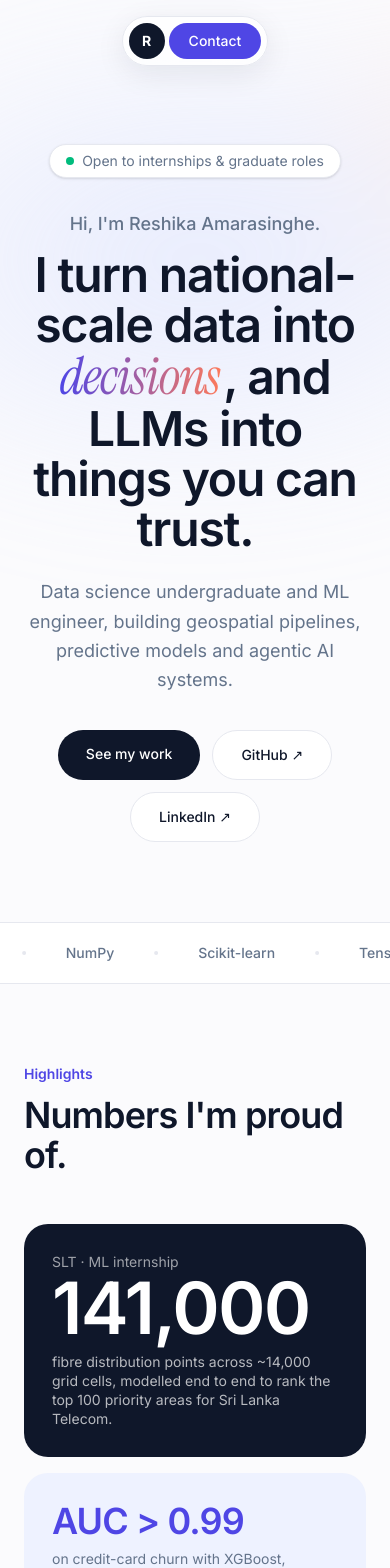
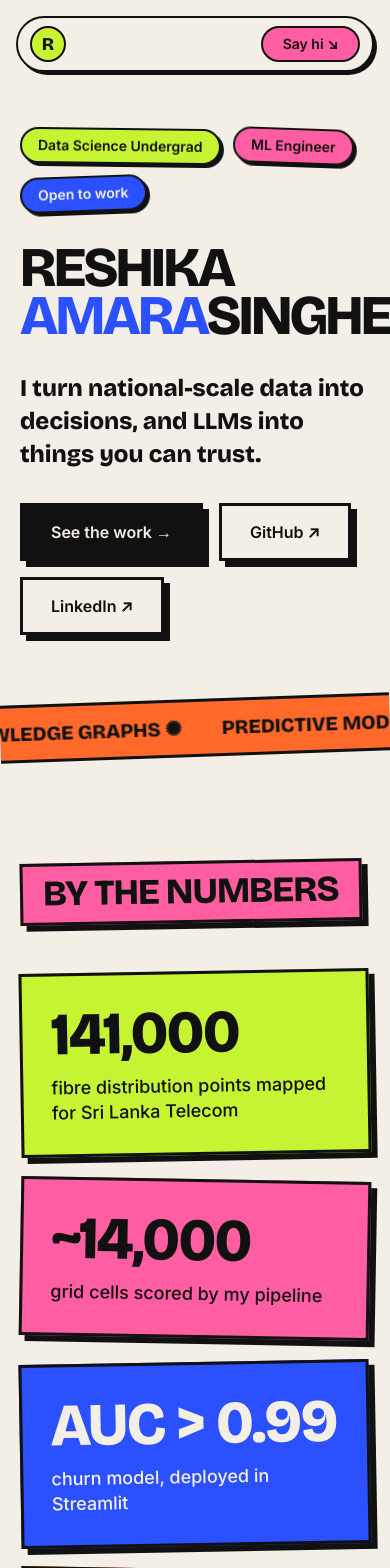
Before and after one commit to reshika1219/Reshika-Amarasinghe-Portfolio, a React (Vite) app: page / in a window 390 px wide. Shown: the top 1568 px of the page. Built offline with nearby package versions, Linux system fonts and the light colour scheme; the HTML template or start-up script is replaced by a standard one.

Commit message:
Bold playful direction: neo-brutalist cards, giant type, ribbon marquee

```diff
--- a/index.html
+++ b/index.html
@@ -6,10 +6,10 @@
     <meta name="viewport" content="width=device-width, initial-scale=1.0" />
     <title>Reshika Amarasinghe — Data Science & ML</title>
     <meta name="description" content="Portfolio of Reshika Amarasinghe: data science undergraduate, ML engineer intern, builder of geospatial pipelines and agentic AI systems." />
-    <meta name="theme-color" content="#fbfbfd" />
+    <meta name="theme-color" content="#f4efe6" />
     <link rel="preconnect" href="https://fonts.googleapis.com" />
     <link rel="preconnect" href="https://fonts.gstatic.com" crossorigin />
-    <link href="https://fonts.googleapis.com/css2?family=Inter:wght@400;500;600;700&family=Instrument+Serif:ital@0;1&display=swap" rel="stylesheet" />
+    <link href="https://fonts.googleapis.com/css2?family=Bricolage+Grotesque:opsz,wght@12..96,500;12..96,800&family=Inter:wght@400;500;600&display=swap" rel="stylesheet" />
   </head>
   <body>
     <div id="root"></div>
--- a/src/App.jsx
+++ b/src/App.jsx
@@ -1,11 +1,11 @@
 import Nav from './components/Nav'
 import Hero from './components/Hero'
-import Highlights from './components/Highlights'
+import Numbers from './components/Numbers'
 import Experience from './components/Experience'
 import Projects from './components/Projects'
 import Skills from './components/Skills'
 import Contact from './components/Contact'
 
 export default function App() {
-  return (<><Nav /><main><Hero /><Highlights /><Experience /><Projects /><Skills /><Contact /></main></>)
+  return (<><Nav /><main><Hero /><Numbers /><Experience /><Projects /><Skills /><Contact /></main></>)
 }
--- a/src/components/Contact.jsx
+++ b/src/components/Contact.jsx
@@ -3,22 +3,18 @@ import { profile, education, honors } from '../data/content'
 
 export default function Contact() {
   return (
-    <Section id="contact" label="About & contact" title="A bit more about me.">
-      <div className="grid gap-5 md:grid-cols-2">
-        <p className="rounded-3xl border border-line bg-white p-8 text-lg leading-relaxed text-ink/80 md:col-span-2">{profile.summary}</p>
-        <div className="rounded-3xl border border-line bg-white p-8"><h3 className="text-sm font-semibold text-brand">Education</h3><div className="mt-4 space-y-5">{education.map((e) => <div key={e.name}><p className="font-semibold">{e.name}</p><p className="text-sm text-mute">{e.detail}</p><p className="mt-1 text-xs text-mute/80">{e.meta}</p></div>)}</div></div>
-        <div className="rounded-3xl border border-line bg-white p-8"><h3 className="text-sm font-semibold text-brand">Certifications &amp; honors</h3><ul className="mt-4 space-y-2 text-sm">{honors.map((h) => <li key={h.title}>{h.title} <span className="text-mute">· {h.note}</span></li>)}</ul></div>
+    <Section id="contact" title="About & hello" color="bg-pink">
+      <div className="grid gap-6 md:grid-cols-2">
+        <p className="brut bg-cream p-7 text-xl font-medium leading-snug md:col-span-2">{profile.summary}</p>
+        <div className="brut bg-lime p-7"><h3 className="font-display text-xl font-extrabold uppercase">Education</h3><div className="mt-4 space-y-4">{education.map((e) => <div key={e.name}><p className="font-bold">{e.name}</p><p className="text-sm">{e.detail}</p><p className="text-xs opacity-70">{e.meta}</p></div>)}</div></div>
+        <div className="brut bg-tang p-7"><h3 className="font-display text-xl font-extrabold uppercase">Certs & honors</h3><ul className="mt-4 space-y-1.5 text-sm">{honors.map((h) => <li key={h.title}><b>{h.title}</b> · {h.note}</li>)}</ul></div>
       </div>
-      <div className="mt-16 rounded-[2rem] bg-ink p-10 text-center text-white sm:p-16" style={{ backgroundImage: 'radial-gradient(60% 80% at 20% 0%, rgba(79,70,229,.55), transparent), radial-gradient(50% 70% at 90% 100%, rgba(255,122,89,.4), transparent)' }}>
-        <h3 className="mx-auto max-w-2xl text-4xl font-semibold leading-tight tracking-tight sm:text-5xl">Let's build something <span className="serif">useful</span> together.</h3>
-        <p className="mx-auto mt-4 max-w-md text-white/70">Open to internships, graduate roles and research collaborations.</p>
-        <div className="mt-8 flex flex-wrap justify-center gap-3">
-          <a href={`mailto:${profile.email}`} className="rounded-full bg-white px-7 py-3.5 text-sm font-semibold text-ink transition-transform hover:-translate-y-0.5">Email me</a>
-          <a href={profile.linkedin} target="_blank" rel="noreferrer" className="rounded-full border border-white/25 px-7 py-3.5 text-sm font-medium transition-transform hover:-translate-y-0.5">LinkedIn ↗</a>
-          <a href={profile.github} target="_blank" rel="noreferrer" className="rounded-full border border-white/25 px-7 py-3.5 text-sm font-medium transition-transform hover:-translate-y-0.5">GitHub ↗</a>
-        </div>
+      <a href={`mailto:${profile.email}`} className="mt-16 block font-display text-[clamp(3rem,12vw,9rem)] font-extrabold uppercase leading-[.9] tracking-tighter transition-colors hover:text-blue">Say hi →</a>
+      <div className="mt-6 flex flex-wrap gap-4 font-bold">
+        <a href={profile.github} target="_blank" rel="noreferrer" className="brut-sm bg-cream px-5 py-2 hover:bg-lime">GitHub ↗</a>
+        <a href={profile.linkedin} target="_blank" rel="noreferrer" className="brut-sm bg-cream px-5 py-2 hover:bg-lime">LinkedIn ↗</a>
       </div>
-      <p className="mt-12 text-center text-xs text-mute">© {new Date().getFullYear()} Reshika Amarasinghe</p>
+      <p className="mt-16 text-sm font-semibold">© {new Date().getFullYear()} Reshika Amarasinghe</p>
     </Section>
   )
 }
--- a/src/components/Experience.jsx
+++ b/src/components/Experience.jsx
@@ -2,15 +2,17 @@ import { motion } from 'framer-motion'
 import Section from './Section'
 import { experience } from '../data/content'
 
+const colors = ['bg-lime', 'bg-pink', 'bg-blue text-cream']
+
 export default function Experience() {
   return (
-    <Section id="experience" label="Experience" title="Where I've put data to work.">
-      <div className="space-y-4">
-        {experience.map((x) => (
-          <motion.article key={x.org} initial={{ opacity: 0, y: 24 }} whileInView={{ opacity: 1, y: 0 }} viewport={{ once: true, margin: '-60px' }}
-            className="grid gap-6 rounded-3xl border border-line bg-white p-7 sm:p-9 md:grid-cols-[240px_1fr]">
-            <div><p className="text-sm font-medium text-brand">{x.date}</p><h3 className="mt-2 text-xl font-semibold leading-snug">{x.role}</h3><p className="mt-1 text-sm text-mute">{x.org}</p></div>
-            <ul className="space-y-3 leading-relaxed text-ink/80">{x.points.map((p) => <li key={p} className="flex gap-3"><span className="mt-2 h-1.5 w-1.5 shrink-0 rounded-full bg-coral" />{p}</li>)}</ul>
+    <Section id="experience" title="Where I've worked" color="bg-tang">
+      <div className="space-y-8">
+        {experience.map((x, i) => (
+          <motion.article key={x.org} initial={{ opacity: 0, x: i % 2 ? 40 : -40 }} whileInView={{ opacity: 1, x: 0 }} viewport={{ once: true, margin: '-60px' }}
+            className={`brut grid gap-5 p-7 sm:p-9 md:grid-cols-[260px_1fr] ${colors[i % 3]}`}>
+            <div><p className="inline-block border-2 border-current px-2 py-0.5 text-sm font-bold">{x.date}</p><h3 className="mt-4 font-display text-2xl font-extrabold leading-tight">{x.role}</h3><p className="mt-1 font-medium opacity-80">{x.org}</p></div>
+            <ul className="space-y-3 text-lg leading-snug">{x.points.map((p) => <li key={p} className="flex gap-3"><span className="font-extrabold">→</span>{p}</li>)}</ul>
           </motion.article>
         ))}
       </div>
--- a/src/components/Hero.jsx
+++ b/src/components/Hero.jsx
@@ -1,31 +1,31 @@
 import { motion } from 'framer-motion'
-import { profile, skills } from '../data/content'
+import { profile } from '../data/content'
 
-const all = skills.flatMap((g) => g.items.filter(([, t]) => t < 2).map(([n]) => n))
+const words = ['GEOSPATIAL', 'AGENTIC AI', 'RAG', 'GNNs', 'KNOWLEDGE GRAPHS', 'PREDICTIVE MODELS', 'PYTHON', 'SQL', 'R']
 
 export default function Hero() {
-  const fade = (d) => ({ initial: { opacity: 0, y: 24 }, animate: { opacity: 1, y: 0 }, transition: { delay: d, duration: .7, ease: 'easeOut' } })
   return (
-    <section id="top" className="relative overflow-hidden pt-36 sm:pt-44">
-      <div aria-hidden className="pointer-events-none absolute left-1/2 top-0 -z-10 h-[520px] w-[900px] -translate-x-1/2 rounded-full opacity-40 blur-3xl" style={{ background: 'radial-gradient(closest-side, #c7d2fe, transparent), radial-gradient(closest-side at 80% 30%, #ffd9cc, transparent)' }} />
-      <div className="mx-auto max-w-6xl px-6 text-center">
-        <motion.p {...fade(0)} className="mx-auto inline-flex items-center gap-2 rounded-full border border-line bg-white px-4 py-1.5 text-sm text-mute shadow-sm">
-          <i className="h-2 w-2 rounded-full bg-emerald-500" /> Open to internships &amp; graduate roles
-        </motion.p>
-        <motion.p {...fade(.1)} className="mt-8 text-lg font-medium text-mute">Hi, I'm Reshika Amarasinghe.</motion.p>
-        <motion.h1 {...fade(.2)} className="mx-auto mt-3 max-w-4xl text-5xl font-semibold leading-[1.04] tracking-tight sm:text-7xl">
-          I turn national-scale data into <span className="serif grad-text pr-1 text-[1.08em]">decisions</span>, and LLMs into things you can trust.
+    <section id="top" className="relative overflow-hidden px-5 pb-10 pt-32 sm:pt-40">
+      <div className="mx-auto max-w-6xl">
+        <motion.div initial={{ opacity: 0, y: 20 }} animate={{ opacity: 1, y: 0 }} className="flex flex-wrap gap-3">
+          <span className="brut-sm wobble rounded-full bg-lime px-4 py-1.5 text-sm font-bold">Data Science Undergrad</span>
+          <span className="brut-sm rotate-2 rounded-full bg-pink px-4 py-1.5 text-sm font-bold">ML Engineer</span>
+          <span className="brut-sm -rotate-2 rounded-full bg-blue px-4 py-1.5 text-sm font-bold text-cream">Open to work</span>
+        </motion.div>
+        <motion.h1 initial={{ opacity: 0, y: 60 }} animate={{ opacity: 1, y: 0 }} transition={{ delay: .1, duration: .8, type: 'spring', bounce: .3 }}
+          className="mt-8 font-display text-[clamp(3.5rem,13.5vw,11rem)] font-extrabold uppercase leading-[.86] tracking-tighter">
+          Reshika<br /><span className="text-blue">Amara</span>singhe
         </motion.h1>
-        <motion.p {...fade(.35)} className="mx-auto mt-6 max-w-2xl text-lg leading-relaxed text-mute">Data science undergraduate and ML engineer, building geospatial pipelines, predictive models and agentic AI systems.</motion.p>
-        <motion.div {...fade(.5)} className="mt-9 flex flex-wrap justify-center gap-3">
-          <a href="#projects" className="rounded-full bg-ink px-7 py-3.5 text-sm font-medium text-white transition-transform hover:-translate-y-0.5">See my work</a>
-          <a href={profile.github} target="_blank" rel="noreferrer" className="rounded-full border border-line bg-white px-7 py-3.5 text-sm font-medium transition-transform hover:-translate-y-0.5">GitHub ↗</a>
-          <a href={profile.linkedin} target="_blank" rel="noreferrer" className="rounded-full border border-line bg-white px-7 py-3.5 text-sm font-medium transition-transform hover:-translate-y-0.5">LinkedIn ↗</a>
+        <motion.p initial={{ opacity: 0 }} animate={{ opacity: 1 }} transition={{ delay: .5 }} className="mt-8 max-w-2xl font-display text-2xl font-semibold leading-snug sm:text-3xl">{profile.tagline}</motion.p>
+        <motion.div initial={{ opacity: 0 }} animate={{ opacity: 1 }} transition={{ delay: .7 }} className="mt-8 flex flex-wrap gap-4">
+          <a href="#projects" className="brut brut-hover bg-ink px-7 py-3.5 font-bold text-cream">See the work →</a>
+          <a href={profile.github} target="_blank" rel="noreferrer" className="brut brut-hover bg-cream px-7 py-3.5 font-bold">GitHub ↗</a>
+          <a href={profile.linkedin} target="_blank" rel="noreferrer" className="brut brut-hover bg-cream px-7 py-3.5 font-bold">LinkedIn ↗</a>
         </motion.div>
       </div>
-      <div className="mt-20 overflow-hidden border-y border-line bg-white py-5" aria-hidden>
-        <div className="marquee flex w-max gap-10 whitespace-nowrap text-sm font-medium text-mute">
-          {[...all, ...all].map((n, i) => <span key={i} className="flex items-center gap-10">{n}<i className="h-1 w-1 rounded-full bg-line" /></span>)}
+      <div className="relative -mx-5 mt-16 -rotate-2 overflow-hidden border-y-[3px] border-ink bg-tang py-3" aria-hidden>
+        <div className="ribbon flex w-max whitespace-nowrap font-display text-xl font-extrabold">
+          {[...words, ...words, ...words, ...words].map((w, i) => <span key={i} className="mx-5">{w} ✺</span>)}
         </div>
       </div>
     </section>
--- a/src/components/Highlights.jsx
+++ /dev/null
@@ -1,26 +0,0 @@
-import { motion } from 'framer-motion'
-import Section from './Section'
-
-const cards = [
-  { cls: 'sm:col-span-2 sm:row-span-2 bg-ink text-white', big: '141,000', sub: 'fibre distribution points across ~14,000 grid cells, modelled end to end to rank the top 100 priority areas for Sri Lanka Telecom.', tag: 'SLT · ML internship', bigCls: 'text-7xl sm:text-8xl' },
-  { cls: 'bg-indigo-50', big: 'AUC > 0.99', sub: 'on credit-card churn with XGBoost, deployed in Streamlit.', bigCls: 'text-4xl text-brand' },
-  { cls: 'bg-orange-50', big: '471', sub: 'participants in an A/B study on visual clarity and comprehension.', bigCls: 'text-5xl text-coral' },
-  { cls: 'bg-emerald-50', big: '17 / 51', sub: 'features engineered from raw variables.', bigCls: 'text-4xl text-emerald-600' },
-  { cls: 'bg-sky-50', big: '3.37', sub: 'CGPA / 4.0 · BSc (Hons) Data Science, SLIIT.', bigCls: 'text-5xl text-sky-600' },
-]
-
-export default function Highlights() {
-  return (
-    <Section id="highlights" label="Highlights" title="Numbers I'm proud of.">
-      <div className="grid gap-4 sm:grid-cols-4 sm:auto-rows-[200px]">
-        {cards.map((c, i) => (
-          <motion.div key={c.big} initial={{ opacity: 0, y: 24 }} whileInView={{ opacity: 1, y: 0 }} viewport={{ once: true }} transition={{ delay: i * .08 }}
-            className={`flex flex-col justify-between rounded-3xl p-7 ${c.cls}`}>
-            {c.tag && <p className="text-sm text-white/60">{c.tag}</p>}
-            <div className="mt-auto"><p className={`font-semibold tracking-tight ${c.bigCls}`}>{c.big}</p><p className={`mt-2 text-sm leading-snug ${c.tag ? 'text-white/70' : 'text-mute'}`}>{c.sub}</p></div>
-          </motion.div>
-        ))}
-      </div>
-    </Section>
-  )
-}
--- a/src/components/Nav.jsx
+++ b/src/components/Nav.jsx
@@ -1,12 +1,12 @@
-const links = [['highlights', 'Highlights'], ['experience', 'Experience'], ['projects', 'Projects'], ['skills', 'Skills']]
+const links = [['numbers', 'Numbers'], ['experience', 'Work'], ['projects', 'Projects'], ['skills', 'Skills']]
 
 export default function Nav() {
   return (
-    <header className="fixed inset-x-0 top-4 z-50 flex justify-center px-4">
-      <nav className="flex items-center gap-1 rounded-full border border-line bg-white/80 p-1.5 shadow-[0_8px_30px_rgba(15,23,42,.08)] backdrop-blur-xl">
-        <a href="#top" className="grid h-9 w-9 place-items-center rounded-full bg-ink text-sm font-bold text-white">R</a>
-        {links.map(([id, l]) => <a key={id} href={`#${id}`} className="hidden rounded-full px-4 py-2 text-sm text-mute transition-colors hover:bg-black/5 hover:text-ink sm:block">{l}</a>)}
-        <a href="#contact" className="rounded-full bg-brand px-5 py-2 text-sm font-medium text-white transition-colors hover:bg-indigo-700">Contact</a>
+    <header className="fixed inset-x-0 top-0 z-50 px-4 pt-4">
+      <nav className="brut-sm mx-auto flex max-w-3xl items-center justify-between rounded-full bg-cream px-3 py-2">
+        <a href="#top" className="grid h-9 w-9 place-items-center rounded-full border-2 border-ink bg-lime font-display text-lg font-extrabold">R</a>
+        <ul className="hidden gap-1 sm:flex">{links.map(([id, l]) => <li key={id}><a href={`#${id}`} className="rounded-full px-4 py-1.5 text-sm font-semibold transition-colors hover:bg-ink hover:text-cream">{l}</a></li>)}</ul>
+        <a href="#contact" className="rounded-full border-2 border-ink bg-pink px-5 py-1.5 text-sm font-bold transition-transform hover:-rotate-3">Say hi ↘</a>
       </nav>
     </header>
   )
--- /dev/null
+++ b/src/components/Numbers.jsx
@@ -0,0 +1,25 @@
+import { motion } from 'framer-motion'
+import Section from './Section'
+
+const nums = [
+  ['141,000', 'fibre distribution points mapped for Sri Lanka Telecom', 'bg-lime', '-rotate-1'],
+  ['~14,000', 'grid cells scored by my pipeline', 'bg-pink', 'rotate-1'],
+  ['AUC > 0.99', 'churn model, deployed in Streamlit', 'bg-blue text-cream', '-rotate-1'],
+  ['471', 'participants in my data-viz study', 'bg-tang', 'rotate-1'],
+]
+
+export default function Numbers() {
+  return (
+    <Section id="numbers" title="By the numbers" color="bg-pink">
+      <div className="grid gap-6 sm:grid-cols-2">
+        {nums.map(([n, l, c, r], i) => (
+          <motion.div key={n} initial={{ opacity: 0, y: 40, rotate: 0 }} whileInView={{ opacity: 1, y: 0 }} viewport={{ once: true }} transition={{ delay: i * .08 }}
+            className={`brut brut-hover p-7 ${c} ${r}`}>
+            <p className="font-display text-6xl font-extrabold leading-none tracking-tight sm:text-7xl">{n}</p>
+            <p className="mt-3 max-w-xs text-lg font-medium leading-snug">{l}</p>
+          </motion.div>
+        ))}
+      </div>
+    </Section>
+  )
+}
--- a/src/components/Projects.jsx
+++ b/src/components/Projects.jsx
@@ -3,25 +3,24 @@ import { motion } from 'framer-motion'
 import Section from './Section'
 import { projects } from '../data/content'
 
-const tints = ['bg-indigo-50', 'bg-orange-50', 'bg-emerald-50', 'bg-sky-50', 'bg-rose-50', 'bg-amber-50', 'bg-violet-50']
+const colors = ['bg-lime', 'bg-pink', 'bg-blue text-cream', 'bg-tang', 'bg-cream', 'bg-lime', 'bg-pink']
 
 export default function Projects() {
   const [open, setOpen] = useState(null)
   return (
-    <Section id="projects" label="Projects" title="Things I've built.">
-      <div className="grid gap-5 md:grid-cols-2">
+    <Section id="projects" title="Projects" color="bg-blue text-cream">
+      <div className="grid gap-6 md:grid-cols-2">
         {projects.map((p, i) => {
           const on = open === p.id
           return (
-            <motion.article key={p.id} layout initial={{ opacity: 0, y: 24 }} whileInView={{ opacity: 1, y: 0 }} viewport={{ once: true, margin: '-40px' }} className="flex flex-col overflow-hidden rounded-3xl border border-line bg-white transition-shadow hover:shadow-[0_20px_50px_rgba(15,23,42,.08)]">
-              <div className={`${tints[i % tints.length]} px-7 py-6`}><p className="text-sm font-medium text-mute">{p.year} · {p.status}</p><p className="mt-6 text-2xl font-semibold tracking-tight">{p.metric}</p></div>
-              <div className="flex flex-1 flex-col p-7">
-                <h3 className="text-xl font-semibold leading-snug">{p.title}</h3>
-                <p className="mt-2 leading-relaxed text-mute">{p.summary}</p>
-                {on && <ul className="mt-5 space-y-3">{[p.q, p.w, p.e, p.r].map(([h, d]) => <li key={h} className="text-sm"><span className="font-medium">{h}.</span> <span className="text-mute">{d}</span></li>)}</ul>}
-                <p className="mt-5 flex flex-wrap gap-2">{p.stack.map((t) => <span key={t} className="rounded-full bg-black/5 px-3 py-1 text-xs font-medium text-ink/70">{t}</span>)}</p>
-                <button onClick={() => setOpen(on ? null : p.id)} aria-expanded={on} className="mt-6 self-start text-sm font-medium text-brand hover:underline">{on ? 'Show less' : 'Read more'} {on ? '↑' : '↓'}</button>
-              </div>
+            <motion.article key={p.id} layout initial={{ opacity: 0, y: 40 }} whileInView={{ opacity: 1, y: 0 }} viewport={{ once: true, margin: '-40px' }} className={`brut brut-hover flex flex-col p-6 sm:p-7 ${colors[i]}`}>
+              <p className="text-sm font-bold uppercase tracking-wide opacity-70">{p.year} · {p.status}</p>
+              <h3 className="mt-3 font-display text-2xl font-extrabold leading-tight sm:text-3xl">{p.title}</h3>
+              <p className="mt-3 inline-block self-start border-2 border-current px-3 py-1 text-sm font-bold">{p.metric}</p>
+              <p className="mt-4 leading-relaxed">{p.summary}</p>
+              {on && <ul className="mt-4 space-y-2">{[p.q, p.w, p.e, p.r].map(([h, d]) => <li key={h} className="text-sm leading-snug"><b>{h}.</b> {d}</li>)}</ul>}
+              <p className="mt-4 flex flex-wrap gap-2">{p.stack.map((t) => <span key={t} className="rounded-full border-2 border-current px-2.5 py-0.5 text-xs font-bold">{t}</span>)}</p>
+              <button onClick={() => setOpen(on ? null : p.id)} aria-expanded={on} className="mt-5 self-start border-2 border-current px-4 py-1.5 text-sm font-bold transition-colors hover:bg-ink hover:text-cream">{on ? 'Close −' : 'Details +'}</button>
             </motion.article>
           )
         })}
--- a/src/components/Section.jsx
+++ b/src/components/Section.jsx
@@ -1,12 +1,10 @@
 import { motion } from 'framer-motion'
 
-export default function Section({ id, label, title, children }) {
+export default function Section({ id, title, color = 'bg-lime', children }) {
   return (
-    <section id={id} className="mx-auto max-w-6xl px-6 py-20 sm:py-28">
-      <motion.div initial={{ opacity: 0, y: 20 }} whileInView={{ opacity: 1, y: 0 }} viewport={{ once: true, margin: '-80px' }} transition={{ duration: .6 }}>
-        <p className="text-sm font-semibold text-brand">{label}</p>
-        <h2 className="mt-3 max-w-3xl text-4xl font-semibold leading-[1.1] tracking-tight sm:text-5xl">{title}</h2>
-      </motion.div>
+    <section id={id} className="mx-auto max-w-6xl px-5 py-16 sm:py-24">
+      <motion.h2 initial={{ opacity: 0, y: 30, rotate: -2 }} whileInView={{ opacity: 1, y: 0, rotate: -1 }} viewport={{ once: true, margin: '-60px' }}
+        className={`brut inline-block ${color} px-5 py-2 font-display text-4xl font-extrabold uppercase tracking-tight sm:text-6xl`}>{title}</motion.h2>
       <div className="mt-12">{children}</div>
     </section>
   )
--- a/src/components/Skills.jsx
+++ b/src/components/Skills.jsx
@@ -1,20 +1,21 @@
 import Section from './Section'
 import { skills } from '../data/content'
 
-const chip = ['bg-ink text-white', 'border border-line bg-white text-ink', 'bg-black/5 text-mute']
+const colors = ['bg-lime', 'bg-pink', 'bg-tang', 'bg-blue text-cream', 'bg-lime', 'bg-pink']
+const rot = ['-rotate-1', 'rotate-1', 'rotate-0', '-rotate-1', 'rotate-1', '-rotate-1']
 
 export default function Skills() {
   return (
-    <Section id="skills" label="Skills" title="My toolkit.">
-      <div className="grid gap-6 sm:grid-cols-2">
-        {skills.map((g) => (
-          <div key={g.cat} className="rounded-3xl border border-line bg-white p-7">
-            <h3 className="text-sm font-semibold text-brand">{g.cat}</h3>
-            <ul className="mt-4 flex flex-wrap gap-2">{g.items.map(([n, t]) => <li key={n} className={`rounded-full px-3.5 py-1.5 text-sm ${chip[t]}`}>{n}</li>)}</ul>
+    <Section id="skills" title="Skills" color="bg-lime">
+      <div className="grid gap-6 md:grid-cols-2">
+        {skills.map((g, i) => (
+          <div key={g.cat} className={`brut p-6 ${colors[i]} ${rot[i]}`}>
+            <h3 className="font-display text-xl font-extrabold uppercase">{g.cat}</h3>
+            <ul className="mt-4 flex flex-wrap gap-2">{g.items.map(([n, t]) => <li key={n} className={`rounded-full border-2 border-current px-3 py-1 text-sm ${t === 0 ? 'bg-ink font-bold text-cream' : t === 1 ? 'font-semibold' : 'font-medium opacity-70'}`}>{n}</li>)}</ul>
           </div>
         ))}
       </div>
-      <p className="mt-6 text-sm text-mute">Filled = what I use most · outlined = comfortable · grey = familiar</p>
+      <p className="mt-6 text-sm font-semibold">Black = my daily drivers · plain = comfortable · faded = familiar</p>
     </Section>
   )
 }
--- a/src/index.css
+++ b/src/index.css
@@ -1,20 +1,23 @@
 @import "tailwindcss";
 
 @theme {
-  --color-bg: #fbfbfd;
-  --color-ink: #0f172a;
-  --color-mute: #64748b;
-  --color-line: #e6e8ef;
-  --color-brand: #4f46e5;
-  --color-coral: #ff7a59;
+  --color-cream: #f4efe6;
+  --color-ink: #111111;
+  --color-blue: #2b50ff;
+  --color-pink: #ff5fa2;
+  --color-lime: #c6f432;
+  --color-tang: #ff6a2b;
+  --font-display: "Bricolage Grotesque", system-ui, sans-serif;
   --font-sans: "Inter", system-ui, sans-serif;
-  --font-serif: "Instrument Serif", Georgia, serif;
 }
 html { scroll-behavior: smooth; }
-body { background: var(--color-bg); color: var(--color-ink); font-family: var(--font-sans); -webkit-font-smoothing: antialiased; }
-::selection { background: #c7d2fe; }
-.serif { font-family: var(--font-serif); font-style: italic; font-weight: 400; }
-.grad-text { background: linear-gradient(90deg, #4f46e5, #ff7a59); -webkit-background-clip: text; background-clip: text; color: transparent; }
-@keyframes marquee { from { transform: translateX(0) } to { transform: translateX(-50%) } }
-.marquee { animation: marquee 40s linear infinite; }
+body { background: var(--color-cream); color: var(--color-ink); font-family: var(--font-sans); -webkit-font-smoothing: antialiased; overflow-x: hidden; }
+::selection { background: var(--color-lime); }
+.brut { border: 3px solid var(--color-ink); box-shadow: 6px 6px 0 var(--color-ink); transition: transform .15s, box-shadow .15s; }
+.brut-hover:hover { transform: translate(-3px, -3px); box-shadow: 9px 9px 0 var(--color-ink); }
+.brut-sm { border: 2px solid var(--color-ink); box-shadow: 3px 3px 0 var(--color-ink); }
+@keyframes ribbon { from { transform: translateX(0) } to { transform: translateX(-50%) } }
+.ribbon { animation: ribbon 30s linear infinite; }
+@keyframes wobble { 0%,100% { transform: rotate(-4deg) } 50% { transform: rotate(3deg) } }
+.wobble { animation: wobble 4s ease-in-out infinite; }
 @media (prefers-reduced-motion: reduce) { * { animation: none !important; transition: none !important; scroll-behavior: auto !important; } }
```
Also changed, not shown: public/favicon.svg.
